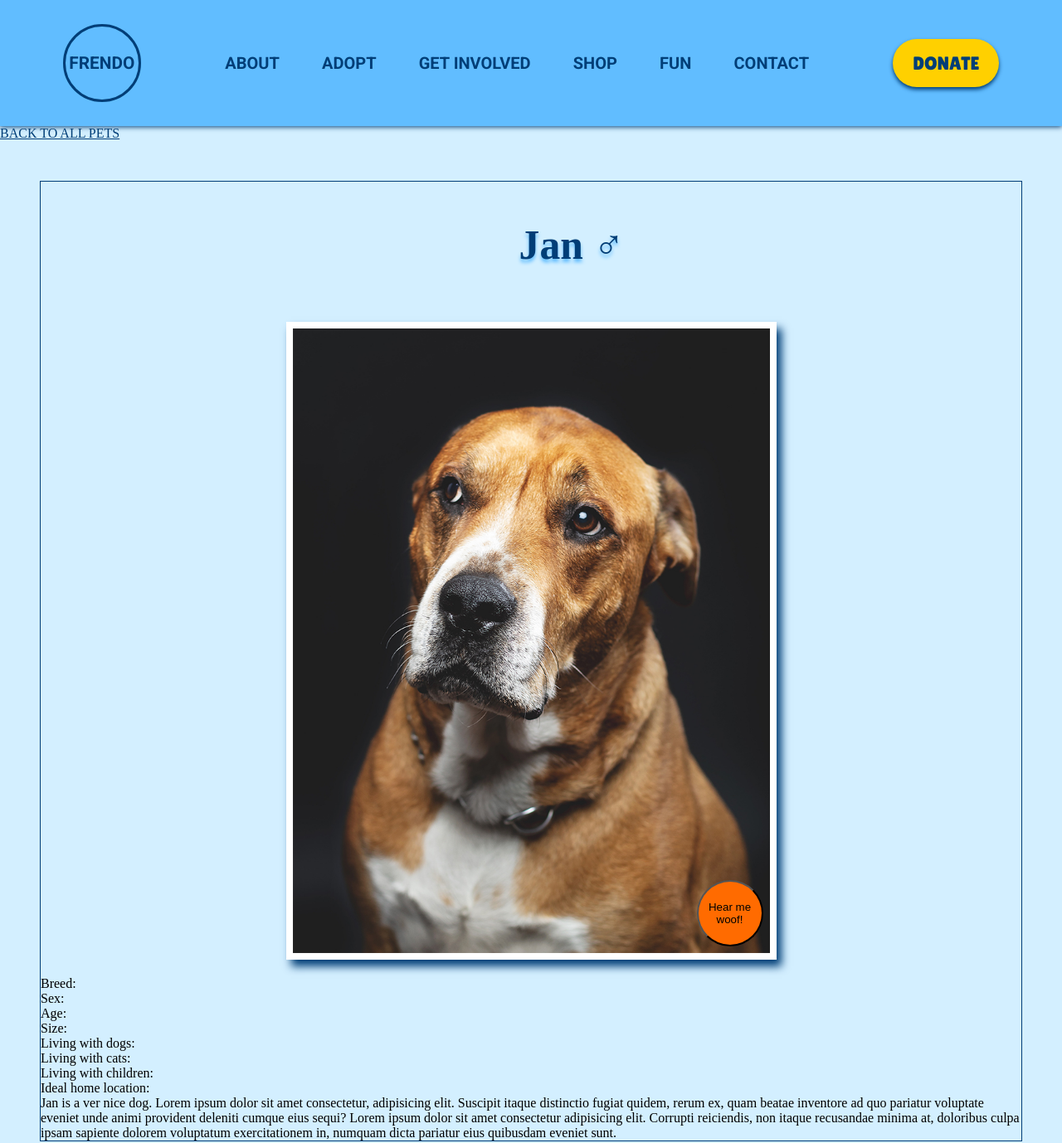
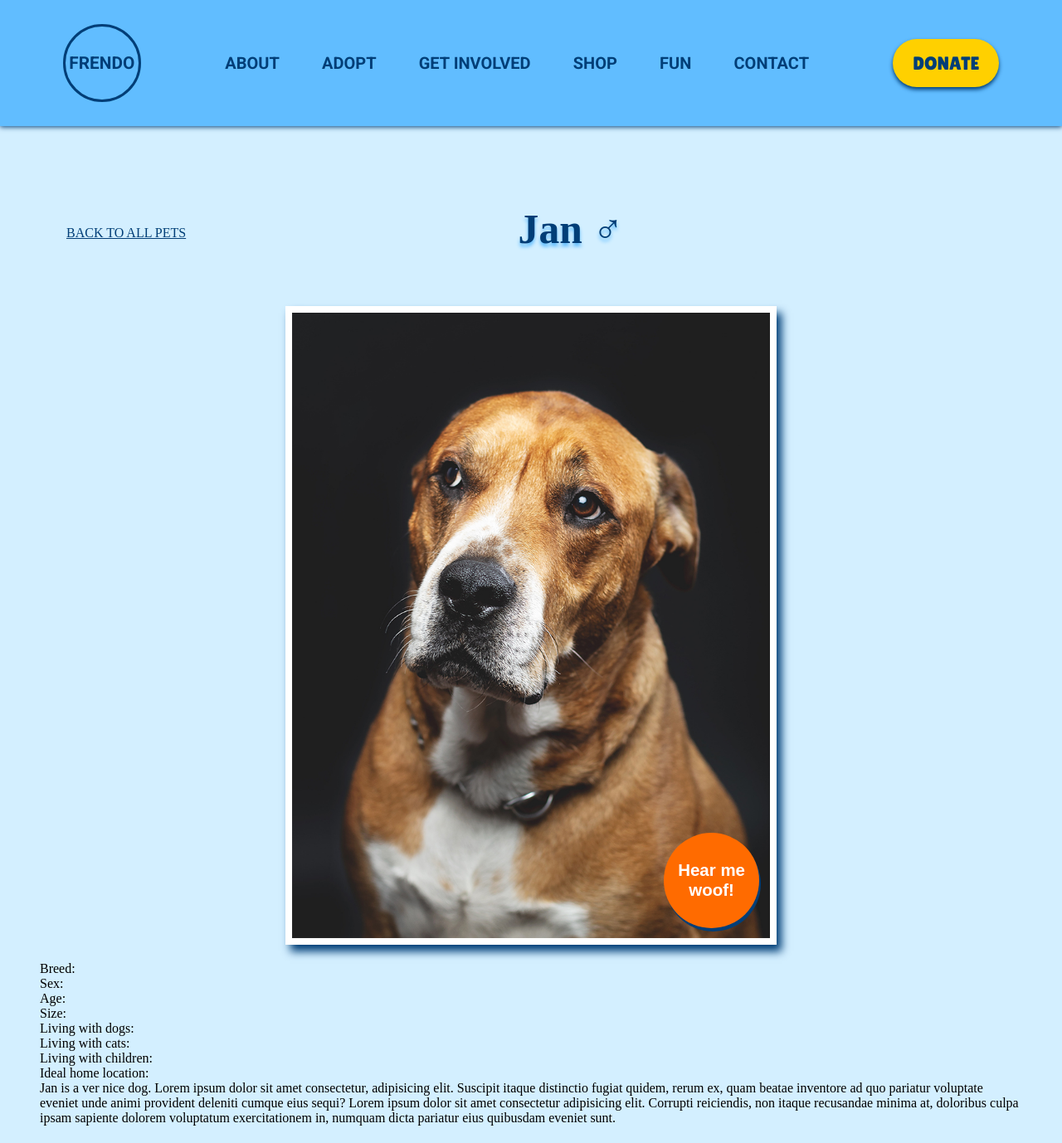
Before and after one commit to madelenfoss/frendo-pet-adoption, a plain HTML site: page pet-info/index.html in a window 1280 px wide. Shown: the top 1378 px of the page at 83% size. Drawn offline with Linux system fonts and the light colour scheme; a script that the page names is missing.

Commit message:
Added position relative & absolute, styled button

```diff
--- a/_app/css/modules/pet-info.css
+++ b/_app/css/modules/pet-info.css
@@ -1,4 +1,11 @@
+.pet-info	{
+	position: relative;
+}
+
 .pet-info__back {
+	position: absolute;
+	top: 7.5rem;
+	left: 5rem;
 	text-transform: uppercase;
 	color: var(--tertiary);
 }
@@ -11,7 +18,7 @@
 	display: flex;
 	flex-direction: column;
 	margin: 3rem;
-	border: 0.1rem solid var(--tertiary);
+	/* border: 0.1rem solid var(--tertiary); */
 	justify-content: center;
 }
 
@@ -31,10 +38,15 @@
 
 .pet-info__sound {
 	position: absolute;
-	bottom: 2.2rem;
-	right: 1rem;
-	width: 5rem;
-	height: 5rem;
+	bottom: 2.5rem;
+	right: 1.3rem;
+	width: 9vw;
+	height: 9vw;
 	background: var(--quaternary);
 	border-radius: 10rem;
+	font-size: 1.6vw;
+	font-weight: bold;
+	color: var(--quinary);
+	border: none;
+	box-shadow: 2px 4px 0 var(--tertiary);
 }
```
